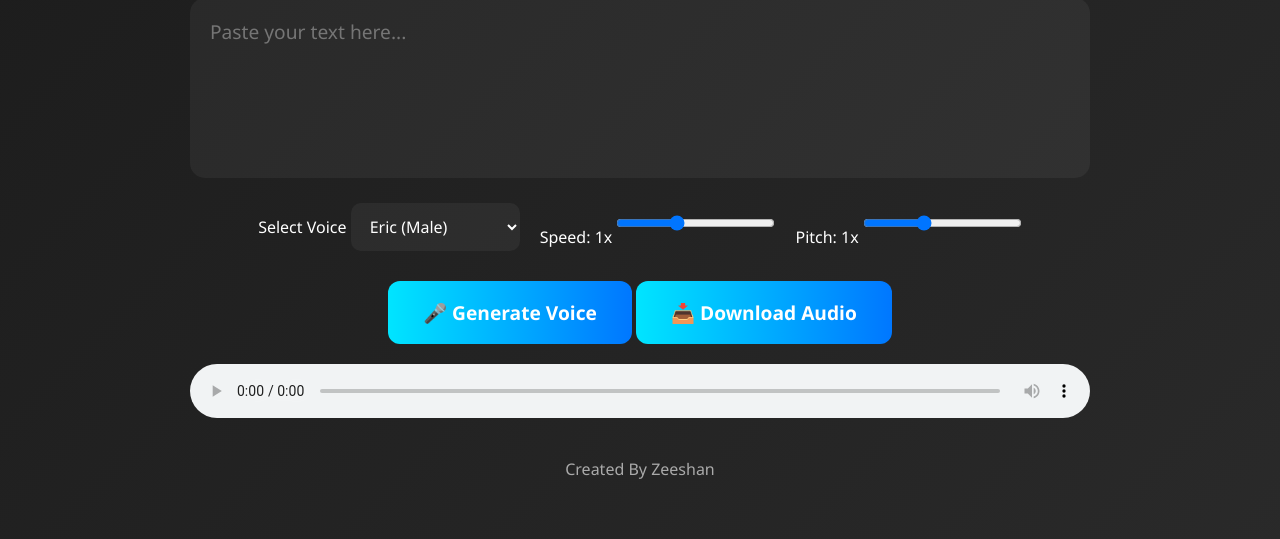
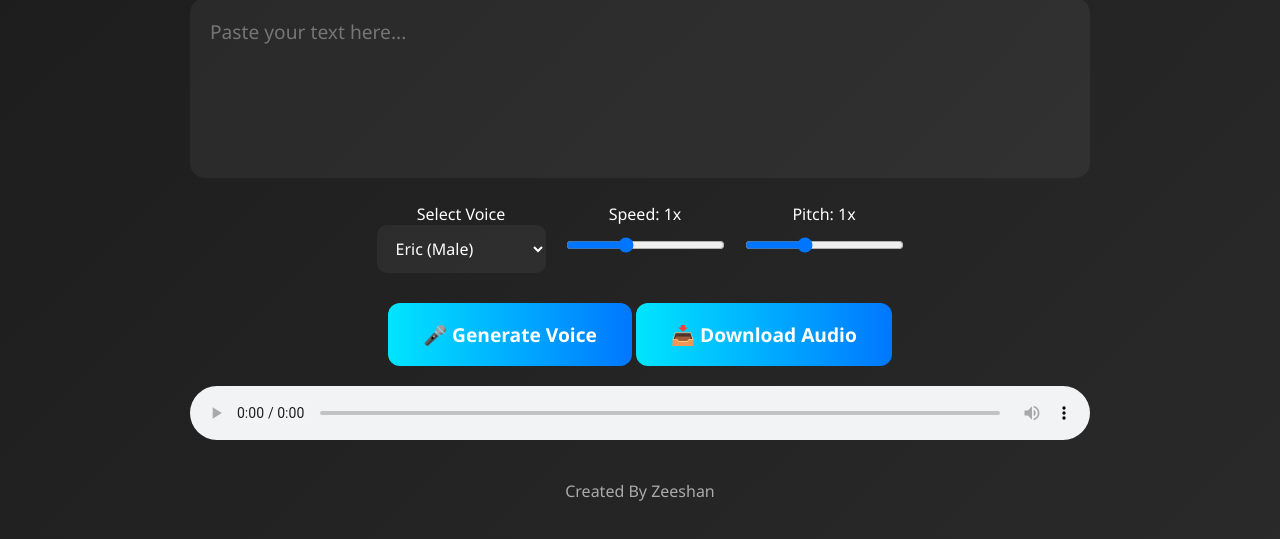
Before and after one commit to zeeshangamingforpc-dev/talkverse, a website: page index.html in a window 1280 px wide. Shown: the part 193-732 px from the top of the page. Drawn offline with Linux system fonts and the light colour scheme.

Commit message:
Update index.html

```diff
--- a/index.html
+++ b/index.html
@@ -9,44 +9,50 @@
 <body>
 
     <nav class="navbar">
-  <h1 class="logo">TalkVerse</h1>
+        <h2 class="logo">TalkVerse</h2>
     </nav>
 
     <div class="container">
-  <h1 class="main-title">Text to Speech Converter 🎙️</h1>
+
+        <h1>Text to Speech Converter 🎙️</h1>
 
         <textarea id="textInput" placeholder="Paste your text here..."></textarea>
 
         <div class="controls">
-    <div class="control">
+
+            <div class="slider-container">
                 <label for="voiceSelect">Select Voice</label>
                 <select id="voiceSelect">
-        <option value="Eric" selected>Eric (Male)</option>
+                    <option value="Eric">Eric (Male)</option>
                     <option value="Allison">Allison (Female)</option>
                     <option value="Brian">Brian (Male)</option>
                 </select>
             </div>
 
-    <div class="control">
+            <div class="slider-container">
                 <label for="speed">Speed: <span id="speedValue">1x</span></label>
                 <input type="range" id="speed" min="0.5" max="2" step="0.1" value="1">
             </div>
 
-    <div class="control">
+            <div class="slider-container">
                 <label for="pitch">Pitch: <span id="pitchValue">1x</span></label>
                 <input type="range" id="pitch" min="0.5" max="2" step="0.1" value="1">
             </div>
+
         </div>
 
-  <div class="button-group">
+        <div class="buttons">
             <button id="generateBtn">🎤 Generate Voice</button>
             <button id="downloadBtn">📥 Download Audio</button>
         </div>
 
         <audio id="audioPlayer" controls></audio>
+
     </div>
 
-<footer>Created By Zeeshan</footer>
+    <footer>
+        Created By Zeeshan
+    </footer>
 
     <script src="script.js"></script>
 </body>
```
Lines whose indentation alone changed are shown as unchanged.
